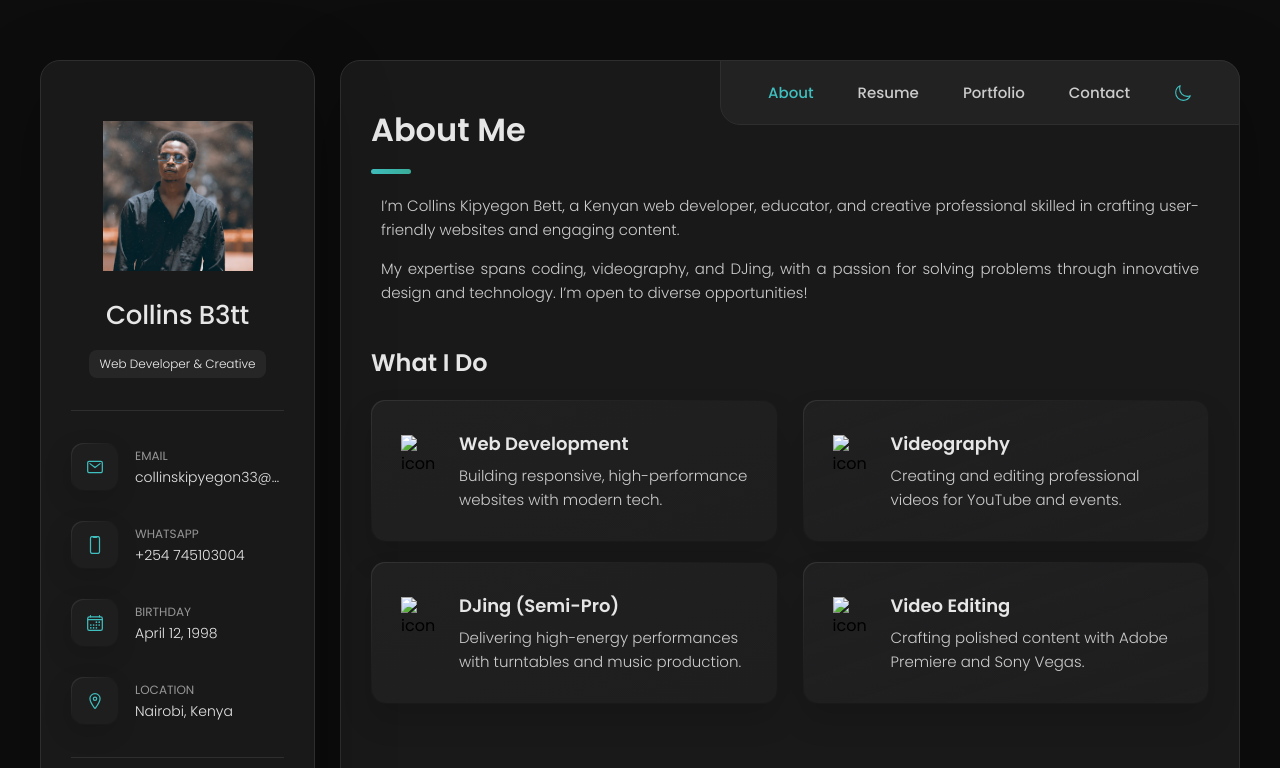
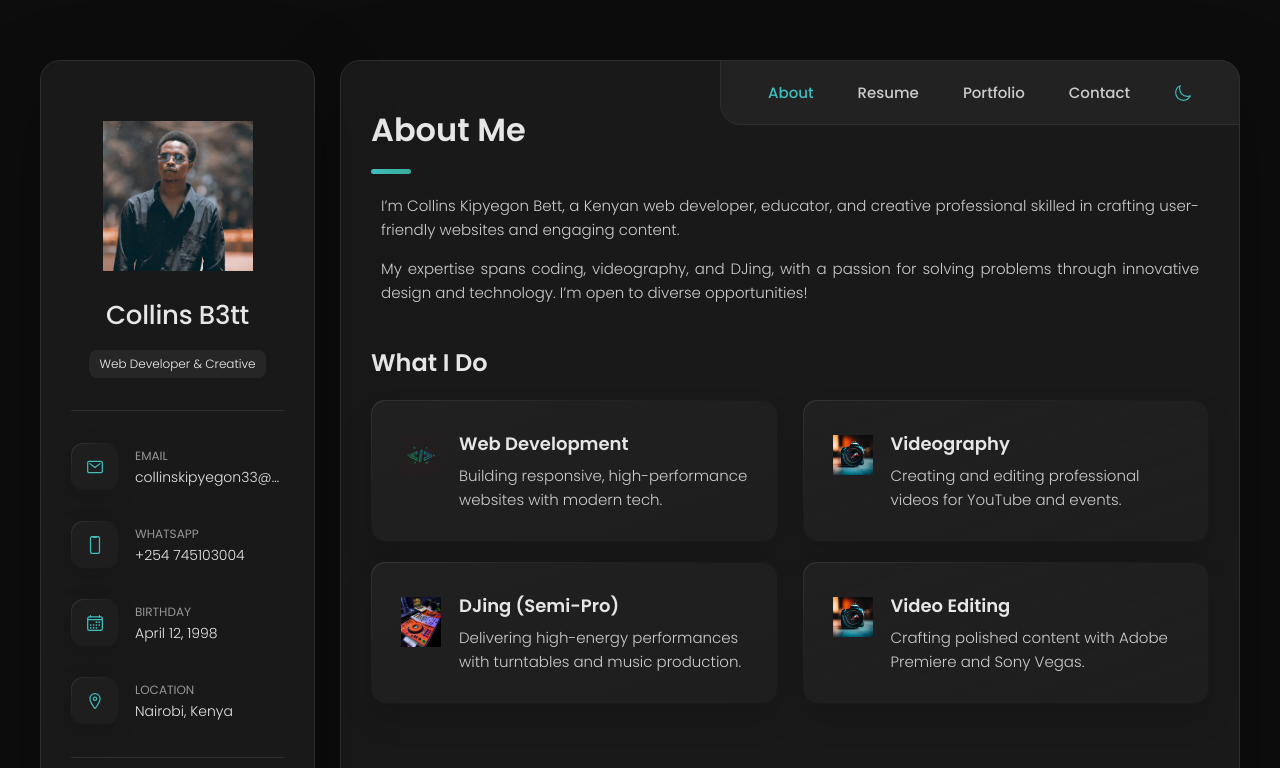
Before and after one commit to Drasti492/malocox, a plain HTML site: page index.html in a window 1280 px wide. Shown: the top 768 px of the page. Drawn offline with nearby package versions, Linux system fonts and the light colour scheme.

Commit message:
Initial commit - project first upload

```diff
--- a/index.html
+++ b/index.html
@@ -103,28 +103,28 @@
                     <h3 class="h3 service-title">What I Do</h3>
                     <ul class="service-list">
                         <li class="service-item">
-                            <div class="service-icon-box"><img src="../frontend/images/dev.jpg" alt="icon" width="40"></div>
+                            <div class="service-icon-box"><img src="./images/dev.jpg" alt="icon" width="40"></div>
                             <div class="service-content-box">
                                 <h4 class="h4 service-item-title">Web Development</h4>
                                 <p class="service-item-text">Building responsive, high-performance websites with modern tech.</p>
                             </div>
                         </li>
                         <li class="service-item">
-                            <div class="service-icon-box"><img src="../frontend/images/videography.jpg" alt="icon" width="40"></div>
+                            <div class="service-icon-box"><img src="./images/videography.jpg" alt="icon" width="40"></div>
                             <div class="service-content-box">
                                 <h4 class="h4 service-item-title">Videography</h4>
                                 <p class="service-item-text">Creating and editing professional videos for YouTube and events.</p>
                             </div>
                         </li>
                         <li class="service-item">
-                            <div class="service-icon-box"><img src="../frontend/images/Deejay.jpg" alt="icon" width="40"></div>
+                            <div class="service-icon-box"><img src="./images/Deejay.jpg" alt="icon" width="40"></div>
                             <div class="service-content-box">
                                 <h4 class="h4 service-item-title">DJing (Semi-Pro) </h4>
                                 <p class="service-item-text">Delivering high-energy performances with turntables and music production.</p>
                             </div>
                         </li>
                         <li class="service-item">
-                            <div class="service-icon-box"><img src="../frontend/images/videoedits.jpg" alt="icon" width="40"></div>
+                            <div class="service-icon-box"><img src="./images/videography.jpg" alt="icon" width="40"></div>
                             <div class="service-content-box">
                                 <h4 class="h4 service-item-title">Video Editing</h4>
                                 <p class="service-item-text">Crafting polished content with Adobe Premiere and Sony Vegas.</p>
```
